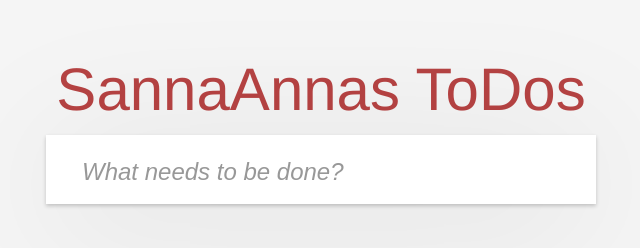
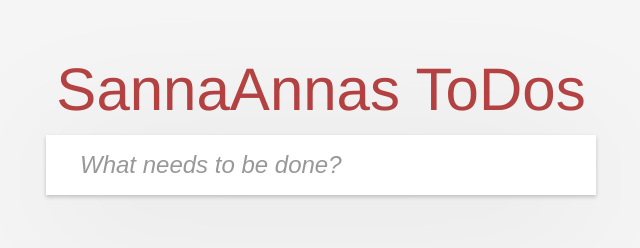
Before and after one commit to msgregorsamsa/ToDoList, a plain HTML site: page index.html in a window 1280 px wide. Shown: the whole page, without its empty margins (319-959 px from the left). Drawn offline with Linux system fonts and the light colour scheme.

Commit message:
Fixytrixy

```diff
--- a/style.css
+++ b/style.css
@@ -63,7 +63,8 @@ li.toDo-item {
     width: 100%;
     font-size: 24px;
     line-height: 1.4em;
-    padding: 6px;
+    padding: 4px;
+    font-weight: 300;
     box-sizing: border-box;
     font-style: italic;
     color: #989898;
@@ -83,10 +84,6 @@ li.toDo-item {
     outline: none;
 }
 
-.todo-input {
-    box-shadow: 0 2px 4px 0 rgba(0, 0, 0, 0.2), 0 15px 150px 0 rgba(0, 0, 0, 0.1);
-}
-
 form,
 .todo-input {
     display: flex;
@@ -97,10 +94,11 @@ form,
 
 .todo-input {
     padding: 0.5rem;
-    font-size: 2rem;
+    font-size: 24px;
     background-color: white;
     border: none;
     cursor: pointer;
+    box-shadow: 0 2px 4px 0 rgba(0, 0, 0, 0.2), 0 15px 150px 0 rgba(0, 0, 0, 0.1);
 }
 
 .todo-container {
@@ -149,9 +147,9 @@ form,
     border-radius: 3px;
     border-width: 0px;
     outline: none;
-
 }
 
+/* Korrigera den röda färgen */
 .filters>li>button:hover {
     border-color: #CE4646;
     border-radius: 3px;
@@ -166,6 +164,7 @@ form,
 
 /* Rätta till placering och storlek */
 .blue-button {
+    display: inline-block;
     font-size: 20px;
     padding: 5px;
 }
```
